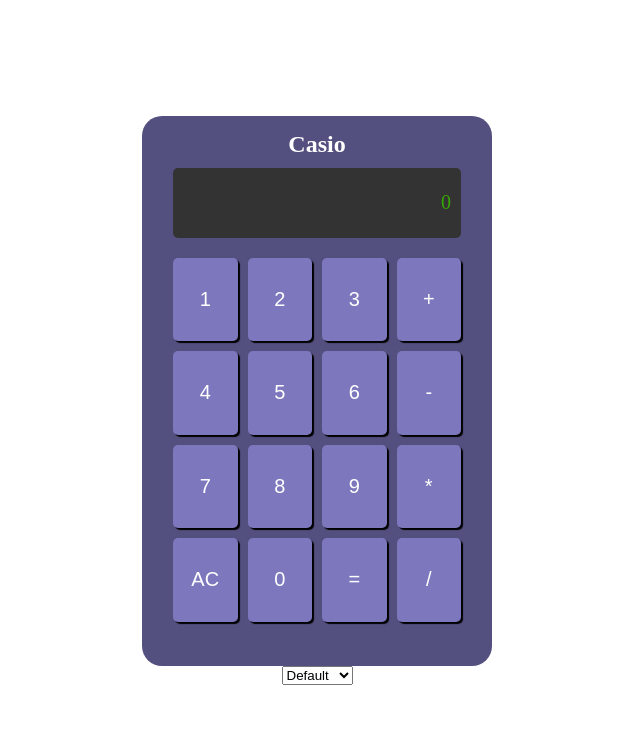
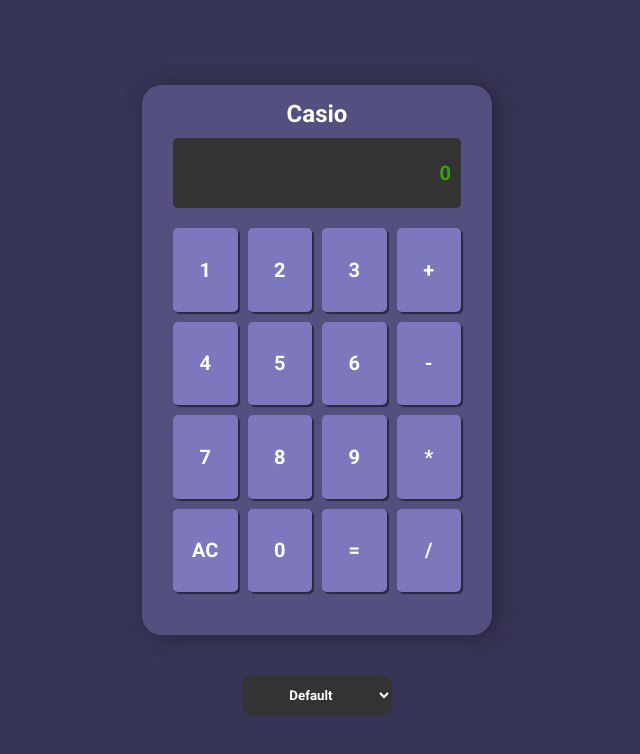
Before and after one commit to agustin-antunez/basic-Calculator, a plain HTML site: page Calculadora/index.html in a window 1280 px wide. Shown: the whole page, without its empty margins (323-963 px from the left). Drawn offline with Linux system fonts and the light colour scheme.

Commit message:
Se agregan estilos modificables, se agregan mas detalles para que quede mejor

```diff
--- a/Calculadora/css/oscuro.css
+++ b/Calculadora/css/oscuro.css
@@ -1,3 +1,12 @@
-body {
-    background-color: black;
-}
+@import url('./styles.css');
+
+:root {
+    --bgColor: #171F26;
+    --DisplayBgColor: #171F26;
+    --displayFontColor: #37A603;
+    --calcBgColor: #3B4E59;
+    --btnColor: #4C6473;
+    --btnColorFont: #171F26;
+    --btnShadow: #2a283f;
+    --font: 'Roboto';
+};
--- a/Calculadora/css/styles.css
+++ b/Calculadora/css/styles.css
@@ -2,11 +2,19 @@
     box-sizing: border-box;
     margin: 0;
     padding: 0;
+    font-family: var(--font);
+    font-weight: bold;
 }
 
 :root {
-    --colorNegro: #333;
-    --verde: #37A603;
+    --bgColor: #373555;
+    --DisplayBgColor: #333;
+    --displayFontColor: #37A603;
+    --calcBgColor: #53507f;
+    --btnColor: #7d78bd;
+    --btnColorFont: #fff;
+    --btnShadow: #2a283f;
+    --font: 'Roboto';
 }
 
 body {
@@ -16,6 +24,7 @@ body {
     flex-direction: column;
     justify-content: center;
     align-items: center;
+    background-color: var(--bgColor);
 
 }
 
@@ -25,9 +34,11 @@ body {
     align-items: center;
     width: 350px;
     height: 550px;
-    background-color: #53507f;
+    background-color: var(--calcBgColor);
     padding: 15px;
+    margin-top: 20px;
     border-radius: 20px;
+    box-shadow: 5px 1px 20px #262439;
 
 }
 
@@ -40,7 +51,7 @@ h1 {
     flex-direction: row;
     width: 90%;
     height: 70px;
-    background-color: var(--colorNegro);
+    background-color: var(--DisplayBgColor);
     padding: 10px;
     border-radius: 5px;
     margin-bottom: 20px;
@@ -50,7 +61,7 @@ h1 {
 #display{
     position: relative;
     background-color: transparent;
-    color: var(--verde);
+    color: var(--displayFontColor);
     border: none;
     width: 100%;
     height: 100%;
@@ -65,7 +76,8 @@ h1 {
     justify-content: center;
     align-items: center;
     font-size: 20px;
-    color: var(--verde);
+    color: var(--displayFontColor);
+    font-weight: bold;
 }
 
 .buttons {
@@ -82,9 +94,10 @@ h1 {
     width: 100%;
     height: 100%;
     font-size: 20px;
-    box-shadow: 2px 2px 1px #000;
-    background-color: #7d78bd;
-    color: #fff;
+    box-shadow: 2px 2px 1px var(--btnShadow);
+    background-color: var(--btnColor);
+    color: var(--btnColorFont);
+
     border: none;
     border-radius: 5px;
     cursor: pointer;
@@ -94,5 +107,24 @@ h1 {
 .pressed {
     transform: scale(0.95);
     box-shadow: none;
-    border: 1px solid #2a283f;
+    border: 1px solid var(--btnShadow);
 }
+
+.config {
+    display: flex;
+    justify-content: center;
+    align-items: center;
+    width: 100%;
+    height: 10vh;
+    margin-top: 20px;
+}
+
+.config > select {
+    background-color: #333;
+    color: #fff;
+    border: none;
+    width: 150px;
+    height: 40px;
+    text-align: center;
+    border-radius: 10px;
+}
--- a/Calculadora/css/vintage.css
+++ b/Calculadora/css/vintage.css
@@ -1,3 +1,12 @@
-body {
-    background-color: rgb(15, 90, 230);
+@import url('./styles.css');
+
+:root {
+    --bgColor: #9c5f19;
+    --DisplayBgColor: #333;
+    --displayFontColor: #BF2A13;
+    --calcBgColor: #F2C185;
+    --btnColor: #F2D4AA;
+    --btnColorFont: #BD731E;
+    --btnShadow: #9e8b6f;
+    --font: 'Roboto';
 }
--- a/Calculadora/css/yellow.css
+++ b/Calculadora/css/yellow.css
@@ -1,3 +1,11 @@
-body {
-    background-color: rgb(228, 225, 49);
-};
+@import url('./styles.css');
+
+:root {
+    --bgColor: #c38410;
+    --DisplayBgColor: #333;
+    --displayFontColor: #F277BB;
+    --calcBgColor: #F2A30F;
+    --btnColor: #F2B90C;
+    --btnColorFont: #398CBF;
+    --btnShadow: #76500a;
+}
--- a/Calculadora/index.html
+++ b/Calculadora/index.html
@@ -4,6 +4,7 @@
     <meta charset="UTF-8">
     <meta name="viewport" content="width=device-width, initial-scale=1.0">
     <link id="styles" rel="stylesheet" href="./css/styles.css">
+    <link href="https://fonts.googleapis.com/css2?family=Roboto:ital,wght@0,100..900;1,100..900&display=swap" rel="stylesheet">
     <title>Calculadora</title>
 </head>
 <body>
@@ -28,17 +29,18 @@
             <button class="btn" value="*">*</button>
             <button id="clear">AC</button>
             <button class="btn" value="0">0</button>
-            <button type="submit" id="equal">=</button>
+            <button type="submit" class="btn" id="equal">=</button>
             <button class="btn" value="/">/</button>
         </div>
     </section>
-    <section>
+    <section class="config">
         <select name="styles" id="changeStyles">
             <option value="0">Default</option>
             <option value="1">Amarillo</option>
             <option value="2">oscuro</option>
             <option value="3">Vintage</option>
         </select>
+
 
     </section>
 
--- a/Calculadora/script.js
+++ b/Calculadora/script.js
@@ -40,7 +40,7 @@ equal.addEventListener("click", ()=>{
             display.value = "Syntax Error";
             setTimeout(() => {
                 display.value = "";
-            }, 1000);
+            }, 2000);
             const errorAudio = new Audio('./audio/dubError.mp3');
             errorAudio.playbackRate = 1.2;
             errorAudio.play();
```
